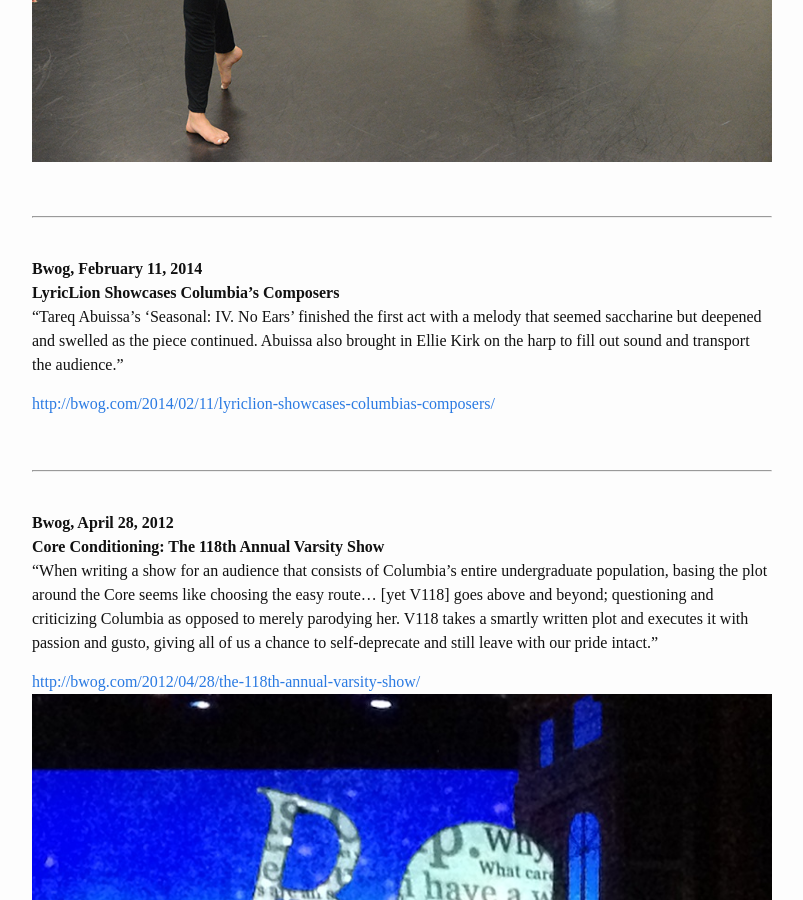
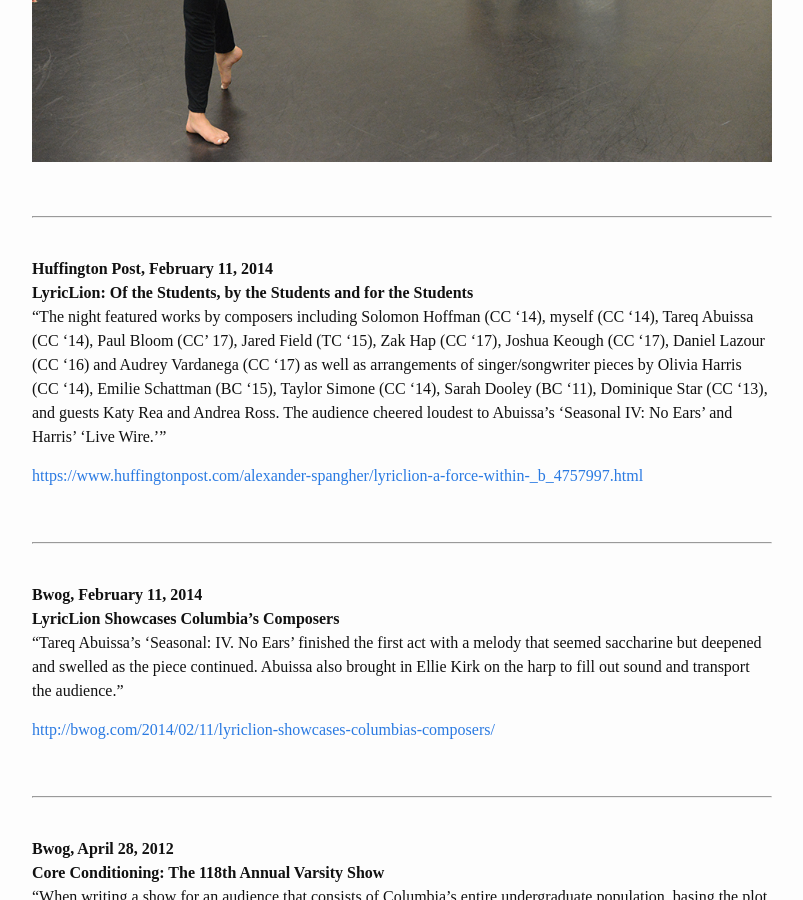
Before and after one commit to Tareq62/tareq.abuissa.net, a Jekyll site: the page built from press.md, in a window 1280 px wide and 900 px high, scrolled down 5518 px. Shown: the whole window, without its empty margins (238-1041 px from the left). Built offline with Jekyll 4.4.1, drawn with Linux system fonts in a browser that asks for light colours.

Commit message:
Added a Huffington Post article

```diff
--- a/press.md
+++ b/press.md
@@ -95,6 +95,16 @@ permalink: /press/
 <hr>
 <br>
 
+<b>Huffington Post, February 11, 2014</b>
+<br><b>LyricLion: Of the Students, by the Students and for the Students</b>
+<br>"The night featured works by composers including Solomon Hoffman (CC ‘14), myself (CC ‘14), Tareq Abuissa (CC ‘14), Paul Bloom (CC’ 17), Jared Field (TC ‘15), Zak Hap (CC ‘17), Joshua Keough (CC ‘17), Daniel Lazour (CC ‘16) and Audrey Vardanega (CC ‘17) as well as arrangements of singer/songwriter pieces by Olivia Harris (CC ‘14), Emilie Schattman (BC ‘15), Taylor Simone (CC ‘14), Sarah Dooley (BC ‘11), Dominique Star (CC ‘13), and guests Katy Rea and Andrea Ross. The audience cheered loudest to Abuissa’s 'Seasonal IV: No Ears' and Harris’ 'Live Wire.'"
+
+<a href="https://www.huffingtonpost.com/alexander-spangher/lyriclion-a-force-within-_b_4757997.html" target="blank">https://www.huffingtonpost.com/alexander-spangher/lyriclion-a-force-within-_b_4757997.html</a>
+
+<br>
+<hr>
+<br>
+
 <b>Bwog, February 11, 2014</b>
 <br><b>LyricLion Showcases Columbia’s Composers</b>
 <br>"Tareq Abuissa’s 'Seasonal: IV. No Ears' finished the first act with a melody that seemed saccharine but deepened and swelled as the piece continued.  Abuissa also brought in Ellie Kirk on the harp to fill out sound and transport the audience."
```
